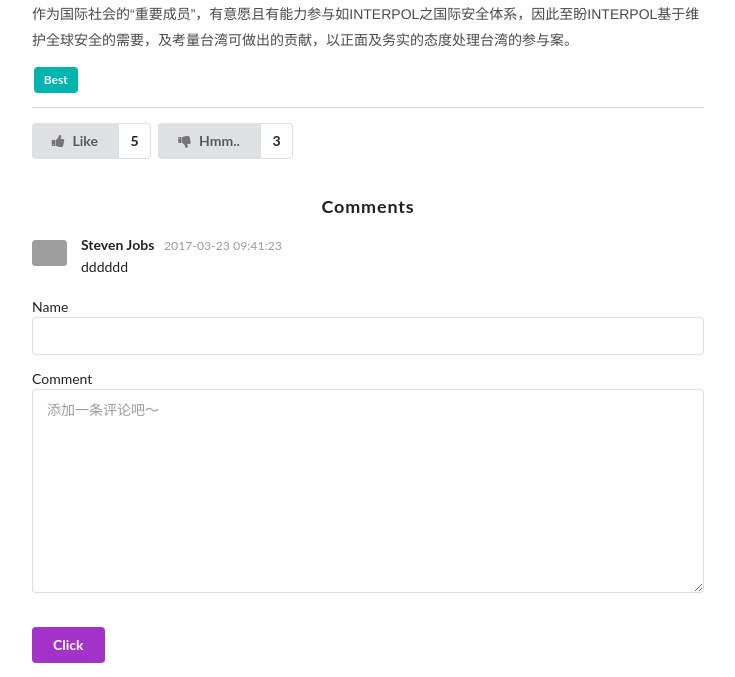
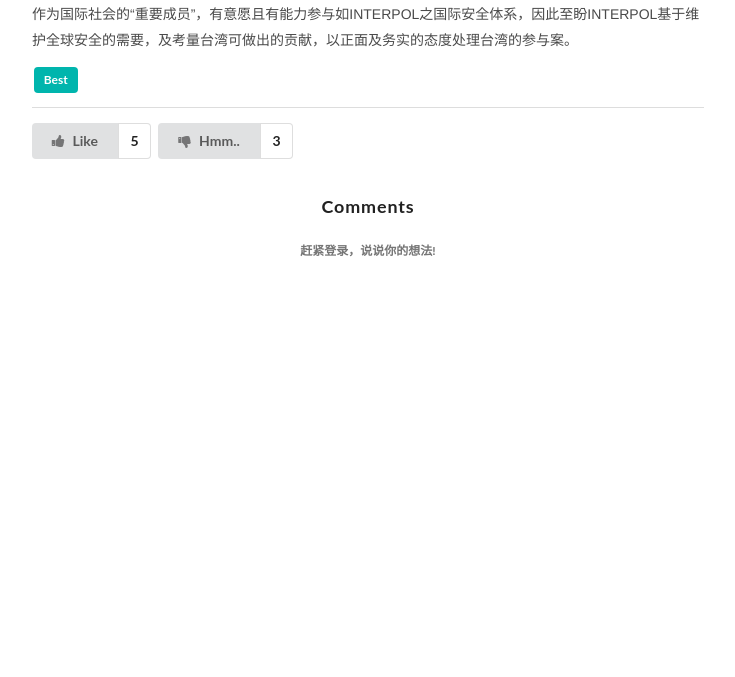
Before and after one commit to tzx119wade/tenmins, a Django app: page /detail/1 in a window 1280 px wide. Shown: the part 1093-1770 px from the top of the page, without its empty margins (272-1007 px from the left). After the commit the page ends 1367 px from the top, so only its background shows below. Run offline with Django 3.2, Linux system fonts and the light colour scheme; data comes from the database, SQL or seed files in the repository; grey boxes are pictures that could not be loaded.

Commit message:
comment update

```diff
--- a/firstapp/admin.py
+++ b/firstapp/admin.py
@@ -1,8 +1,9 @@
 from django.contrib import admin
 
 # Register your models here.
-from firstapp.models import Article,Comment,Tickets
+from firstapp.models import Article,Comment,Tickets,Comment_New
 
 admin.site.register(Article)
 admin.site.register(Comment)
 admin.site.register(Tickets)
+admin.site.register(Comment_New)
--- a/firstapp/forms.py
+++ b/firstapp/forms.py
@@ -16,7 +16,7 @@ def lessword(comment):
 
 class CommentForm(forms.Form):
 
-    name = forms.CharField(max_length=50)
+    # name = forms.CharField(max_length=50)
     comment = forms.CharField(
         widget = forms.Textarea(attrs={'placeholder':'添加一条评论吧～'}),
         error_messages = {
@@ -24,6 +24,7 @@ class CommentForm(forms.Form):
         },
         validators=[keyword,lessword]
         )
+
 class LoginForm(forms.Form):
     username = forms.CharField()
     password = forms.CharField()
--- a/firstapp/models.py
+++ b/firstapp/models.py
@@ -33,6 +33,17 @@ class Comment(models.Model):
     def __str__(self):
         return self.name
 
+# 创建新的评论数据结构
+class Comment_New(models.Model):
+    publisher = models.ForeignKey(to=User,related_name='comment_publisher', blank=True, null=True)
+    belong_to = models.ForeignKey(to=Article, related_name='article_comment', blank=True, null=True)
+    avatar = models.URLField(default='images/default.png')
+    content = models.TextField(blank=True, null=True)
+    created_date = models.DateTimeField(default=timezone.now)
+
+    def __str__(self):
+        return self.publisher.username
+
 
 class Tickets(models.Model):
     voter = models.ForeignKey(to=User, related_name='tickers', blank=True, null=True)
--- a/firstapp/templates/detail.html
+++ b/firstapp/templates/detail.html
@@ -17,6 +17,7 @@
             line-height: 26px;
           }
         </style>
+
     </head>
     <body>
         <div class="ui inverted top fixed menu borderless red menu">
@@ -91,7 +92,7 @@
                         <button type="submit" name="vote" value="like" class="ui red button">
                           <i class="thumbs up icon"></i>Like
                         </button>
-                        <a href="#" class="ui basic label">{{ ticket_like_count }}</a>
+                        <a href="#anchor_name" class="ui basic label">{{ ticket_like_count }}</a>
                       </div>
                     {% else %}
                       <div class="ui labeled button" tabindex="0">
@@ -149,12 +150,12 @@
                 {% for comment in comments%}
                 <div class="comment">
                   <a href="#" class="avatar">
-                    <img src="https://semantic-ui.com/images/avatar/small/matt.jpg" alt="" />
+                    <img src="https://semantic-ui.com/images/avatar/small/jenny.jpg" alt="" />
                   </a>
                   <div class="content">
-                    <a href="#" class="author">{{ comment.name }}</a>
+                    <a href="#" class="author">{{ comment.publisher.username }}</a>
                     <div class="metadata">
-                      <span class="date">{{ comment.createtime |date:"Y-m-d H:i:s"}}</span>
+                      <span class="date">{{ comment.created_date |date:"Y-m-d H:i:s"}}</span>
                     </div>
                     <div class="text">
                       {{ comment.content }}
@@ -164,39 +165,40 @@
                 {% endfor %}
             </div>
 
+            {% if request.user.is_authenticated %}
 
-
+              <!--提交评论的表单渲染-->
               <form class="ui tiny form error" action='{% url 'detail_comment' article.id %}' method="post">{% csrf_token %}
-
                 <!--这里补充评论表单代码-->
                 {% if form.errors  %}
-
                   <div class="ui error message">
                     {{ form.errors }}
                   </div>
-
                   {% for field in form %}
-                    <div class="{{ field.errors|yesno:'error, ' }} field">
+                  <div class="error field">
                       {{ field.label }}
                       {{ field }}
                   </div>
                   {% endfor %}
 
                 {% else %}
-
                 {% for field in form %}
-                    <div class="required field">
+                <div class="field">
                   {{ field.label }}
                   {{ field }}
                 </div>
-
                 {% endfor %}
-
 
                 {% endif %}
                 <button type="submit" class="ui purple button" style="margin-top:20px">Click</button>
               </form>
 
+            {% else %}
+
+            <h3 class="ui grey center aligned sub header">赶紧登录，说说你的想法!</h3>
+
+            {% endif %}
+
         </div>
     </body>
 </html>
--- a/firstapp/views.py
+++ b/firstapp/views.py
@@ -1,5 +1,5 @@
 from django.shortcuts import render, redirect,HttpResponse
-from firstapp.models import Article, Comment, Tickets
+from firstapp.models import Article,Tickets, Comment_New
 from firstapp.forms import CommentForm
 from django.core.paginator import Paginator, EmptyPage,PageNotAnInteger
 from django.contrib.auth import login as auth_login , authenticate
@@ -57,7 +57,7 @@ def index(request,cate=None):
 
 
 def detail(request, page_num, error_form=None):
-    print ('程序执行了get')
+
     context = {}
 
     if error_form == None:
@@ -67,9 +67,10 @@ def detail(request, page_num, error_form=None):
         form = error_form
 
     article = Article.objects.get(id=page_num)
-    comments = article.comments.all()
+    # 获取关联这篇文章的所有评论
+    comments = Comment_New.objects.filter(belong_to_id=article.id)
+
     # 处理投票业务的数据渲染
-
     all_ticket_count = article.tickers.count()
     ticket_like_count = article.tickers.filter(vote='like').count()
     ticket_dislike_count = article.tickers.filter(vote='dislike').count()
@@ -103,17 +104,24 @@ def detail_vote(request, id):
     else:
         return redirect('register')
 
-def detail_comment(request,page_num):
+# 新的评论功能 用户可以对一篇文章点评多次
+def detail_comment(request, page_num):
+    # 判断是否登录
+    if request.user.is_authenticated:
+        # 表单绑定
         form = CommentForm(request.POST)
+        # 验证表单
         if form.is_valid():
-            name = form.cleaned_data['name']
             content = form.cleaned_data['comment']
-            a = Article.objects.get(id=page_num)
-            c = Comment(name=name, content=content,belong_to=a)
-            c.save()
-            return redirect('detail',a.id)
+            publisher = request.user
+            belong_to = Article.objects.get(id=page_num)
+
+            comment =  Comment_New(publisher=publisher, content=content, belong_to=belong_to)
+            comment.save()
+            return redirect('detail',page_num)
         else:
-            return detail(request, page_num=page_num,error_form=form)
+            return detail(request, page_num=page_num, error_form=form)
+
 
 # 注册业务
 def register(request):
```
Also changed, not shown: db.sqlite3, firstapp/migrations/0013_auto_20170328_1110.py (added). Lines whose indentation alone changed are shown as unchanged.
